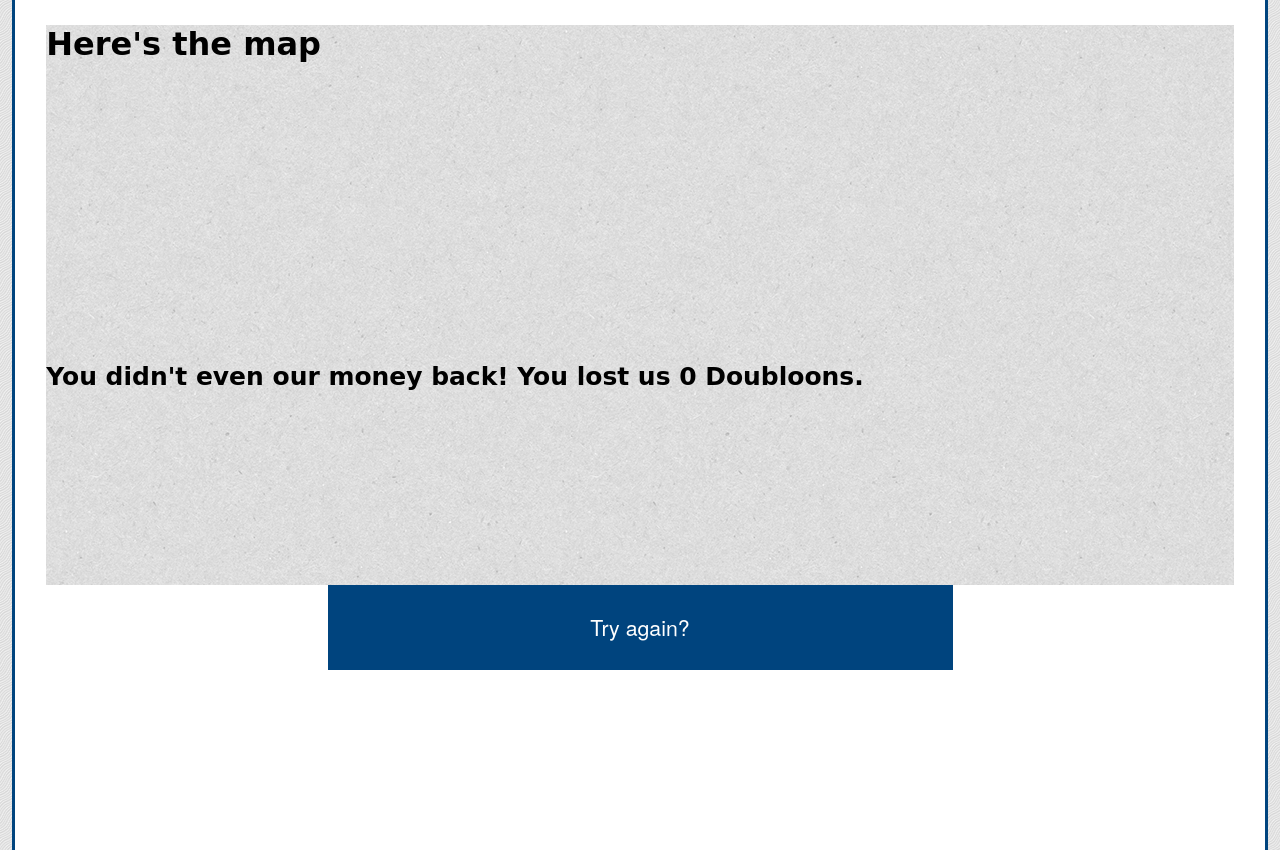
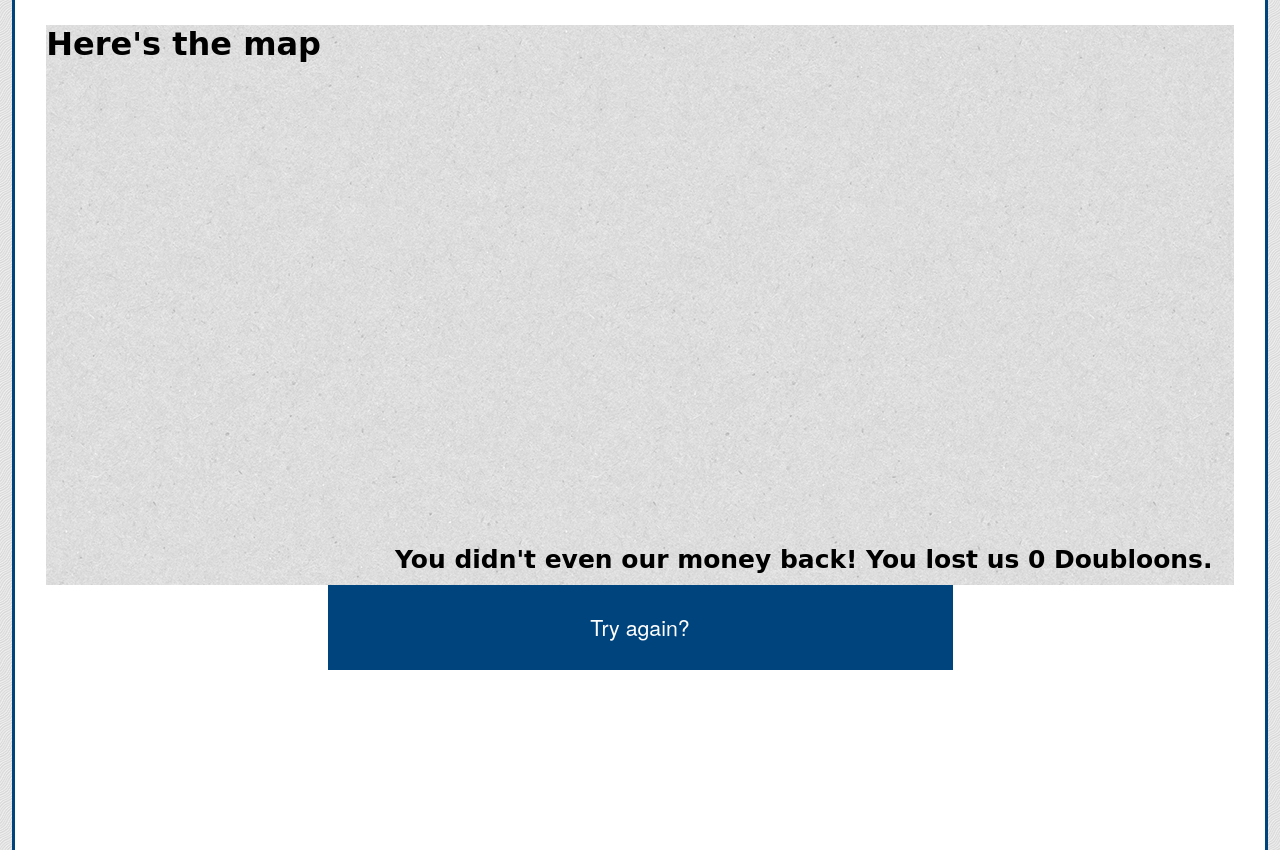
Before and after one commit to inambioinfo/d3_cancer_atlas, a Flask app: template pirate_game/templates/map.html in a window 1280 px wide. Run offline with Flask 2, Linux system fonts and the light colour scheme; the template is opened without the code that fills it: most values are stand-ins (such as "Sample title", 1, 10 or a date in 2020); some web fonts are replaced.

Commit message:
Thursday changes

```diff
--- a/pirate_game/app.py
+++ b/pirate_game/app.py
@@ -223,11 +223,15 @@ def risk():
 @app.route('/map-battle', methods=['GET'])
 def map_battle():
 	if session.has_key('ships'):
-		print session['ships_data']['resources_allocated']
+		print session['ships_data']
 		#  if we don't do this, they can mash refresh until they win!
-		if session['ships_data']['resources_allocated'] == 0:
+		# if not session['ships_data']['resources_allocated']:
+			# session['ships_data']['resources_allocated'] = True
+
+			# print session['ships_data']['resources_allocated']
+		if not session.has_key('resources_are_allocated'):
 			session['ships_data']['resources_allocated'] = 1
-			print session['ships_data']['resources_allocated']
+			session['resources_are_allocated'] = True
 			calculate_victories()
 
 		# print investments
@@ -252,6 +256,7 @@ def result():
 
 @app.route('/try_again')
 def try_again():
+	del session['resources_are_allocated']
 	return redirect(url_for('index'))
 
 
--- a/pirate_game/static/style.css
+++ b/pirate_game/static/style.css
@@ -19,7 +19,7 @@ body {
 	height: 100vh;
 	/*font-family: 'Roboto', sans-serif;*/
 	font-family: "HelveticaNeue-Light", "HelveticaNeue-Roman", "HelveticaNeue", Arial, sans-serif;
-	min-width: 640px;
+	min-width: 720px;
 	padding: 25px 0px;
 }
 
@@ -109,26 +109,34 @@ article.map-container li {
 }
 
 article.map-container li.ship-icon {
-    width: 21%;
-    height: 2em;
-    margin-top: .75em;
+	width: 6.5vw;
+	height: 6vh;
+	margin-top: -0.7vh
 }
 
 
 article.map-container li.flag-icon {
-    width: 21%;
-    height: 1em;
-    top: 1.2em;
+	width: 6.5vw;
+	height: 2vh;
+	top: 1.7vh;
 }
 
 article.map-container li.map-risk {
-	left: 15%;
+	text-align: right;
 	visibility: hidden;
+    right: 8vw;
+    width: 100%;
+    top: -3vh;
+    z-index: 2;
 }
+
 
 
 article.map-container ul:hover > li.map-risk {
 	visibility: visible;
+	background-color: white;
+	border: .1px solid #FFCF00;
+	padding: 1.1em 1.1em;
 }
 
 
@@ -143,18 +151,23 @@ article.map-container ul:hover > li.map-rolls {
 	visibility: visible;
 }
 
+article.result {
+	position: absolute;
+	bottom: .5em;
+	right: 1em;
+}
 
 aside.ship-position-0 {
-	margin-left: 60%;
+	margin-left: 85%;
 }
 
 aside.ship-position-1 {
-	margin-left: 60%;
-	margin-top: 14em;
+	margin-left: 85%;
+	margin-top: 25vh;
 }
 aside.ship-position-2 {
-	margin-top: 23em;
-	margin-left: 40%;
+	margin-top: 50vh;
+	margin-left: 85%;
 }
 
 
```
Also changed, not shown: pirate_game/templates/map.html (+41 -48 lines), 1 other file. Lines whose indentation alone changed are shown as unchanged.
